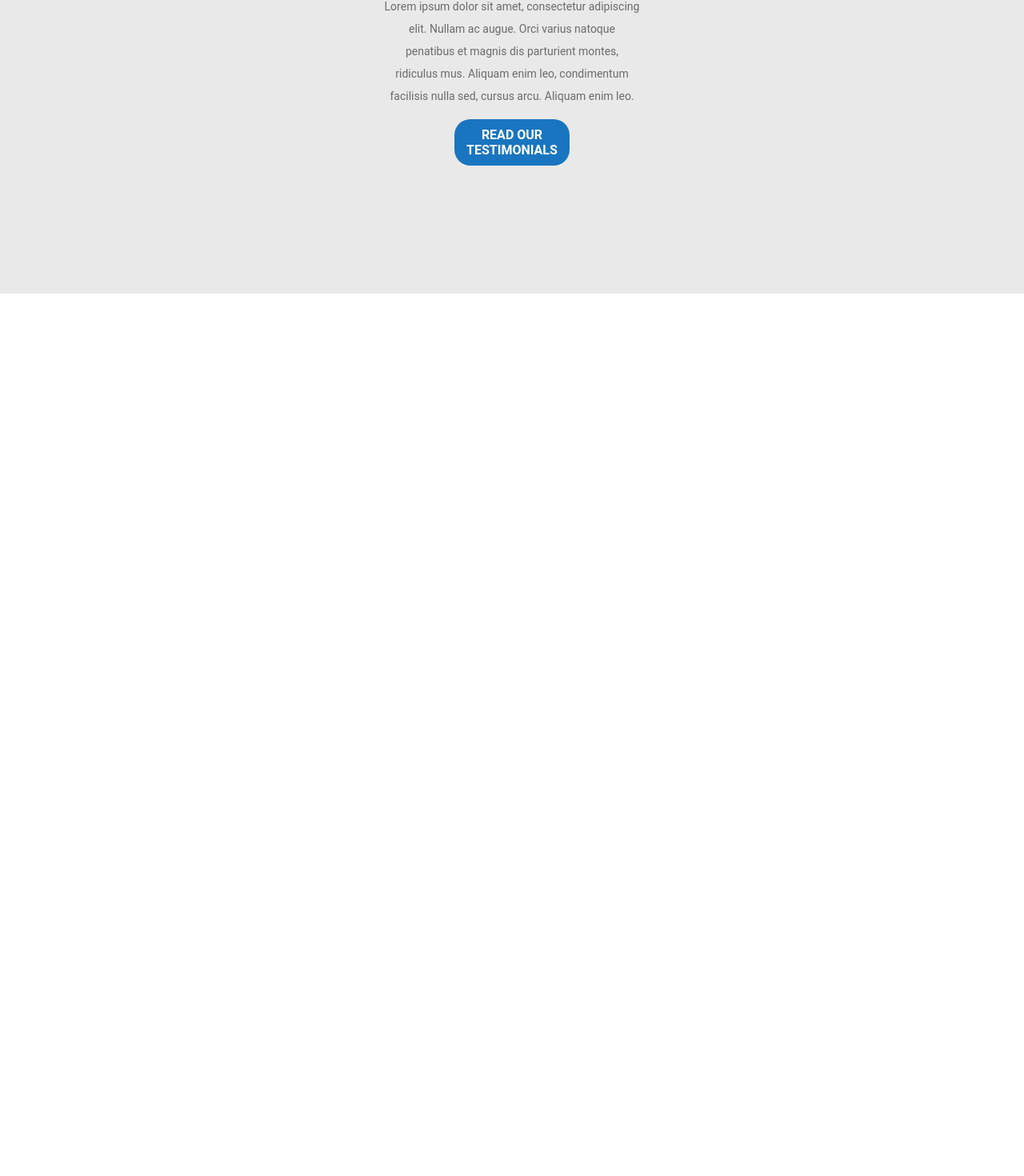
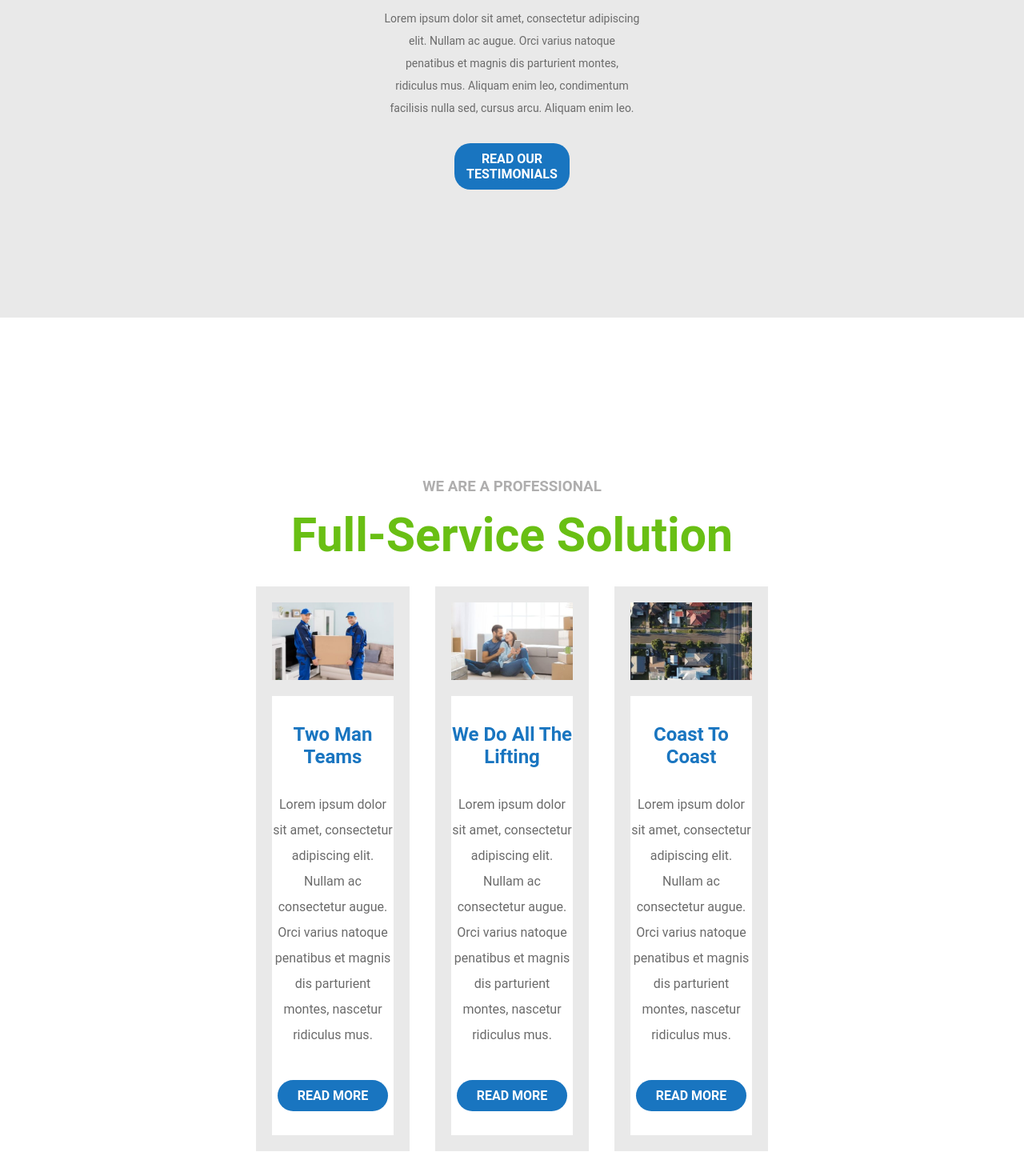
Before and after one commit to Sergjio97/proj-html-vuejs, a Vue app: page / in a window 1280 px wide. Shown: the part 1223-2693 px from the top of the page at 80% size. Before the commit the page ends 1590 px from the top, so only its background shows below. Built offline with nearby package versions, Linux system fonts and the light colour scheme.

Commit message:
main sezione 2

```diff
--- /dev/null
+++ b/src/components/elements/ServiceCard.vue
@@ -0,0 +1,72 @@
+<template>
+    <section>
+        <div class="service-card">
+            <img src="../../assets/img/avada-movers-serviceonephoto-final-400x255.jpg" alt="Two Man Teams">
+            <h2>Two Man Teams</h2>
+            <p>Lorem ipsum dolor sit amet, consectetur adipiscing elit. Nullam ac consectetur augue. Orci varius natoque penatibus et magnis dis parturient montes, nascetur ridiculus mus.</p>
+            <a href="#"><strong>read more</strong></a>
+        </div>
+
+        <div class="service-card">
+            <img src="../../assets/img/avada-movers-servicetwophoto-final-400x255.jpg" alt="We Do All The Lifting">
+            <h2>We Do All The Lifting</h2>
+            <p>Lorem ipsum dolor sit amet, consectetur adipiscing elit. Nullam ac consectetur augue. Orci varius natoque penatibus et magnis dis parturient montes, nascetur ridiculus mus.</p>
+            <a href="#"><strong>read more</strong></a>
+        </div>
+
+        <div class="service-card">
+            <img src="../../assets/img/avada-movers-servicethreephoto-final-400x255.jpg" alt="Coast To Coast">
+            <h2>Coast To Coast</h2>
+            <p>Lorem ipsum dolor sit amet, consectetur adipiscing elit. Nullam ac consectetur augue. Orci varius natoque penatibus et magnis dis parturient montes, nascetur ridiculus mus.</p>
+            <a href="#"><strong>read more</strong></a>
+        </div>
+    </section>
+</template>
+
+<script>
+export default {
+    name: 'ServiceCard',
+    props: {
+        ServiceCard: Array
+    },
+}
+</script>
+
+<style lang='scss' scoped>
+section {
+    width: 50%;
+    display: flex;
+    justify-content: space-between;
+}
+.service-card {
+    width: 30%;
+    padding-bottom: 40px;
+    text-align: center;
+    img {
+        width: 100%;
+        border-bottom: 20px solid #e9e9e9;
+    }
+    border: 20px solid #e9e9e9;
+    h2 {
+        color: #1975c0;
+        margin-top: 30px;
+        margin-bottom: 30px;
+    }
+    p {
+        color: #6b6b6b;
+        margin-bottom: 50px;
+        line-height: 2.0;
+    }
+    a {
+        text-decoration: none;
+        color: #fff;
+        background-color: #1975c0;
+        text-transform: uppercase;
+        padding: 10px 25px;
+        border-radius: 20px;
+    }
+    a:hover {
+        filter:opacity(80%);
+    }
+}
+</style>
--- a/src/components/macro/Main.vue
+++ b/src/components/macro/Main.vue
@@ -1,21 +1,19 @@
 <template>
   <main>
-
-    <section class="testimonials">
-      <div>
-        <h3>Headache free</h3>
-        <h1>Award Winning Moving Company</h1>
-        <p>Lorem ipsum dolor sit amet, consectetur adipiscing elit. Nullam ac augue. Orci varius natoque penatibus et magnis dis parturient montes, ridiculus mus. Aliquam enim leo, condimentum facilisis nulla sed, cursus arcu. Aliquam enim leo.</p>
-        <a href="#"><strong>Read our testimonials</strong></a>
-      </div>
-    </section>
-
+    <Testimonials/>
+    <Service/>
   </main>
 </template>
 
 <script>
+import Testimonials from '../sections/Testimonials.vue';
+import Service from '../sections/Service.vue';
 export default {
-    name: 'Main'
+    name: 'Main',
+    components: {
+      Testimonials,
+      Service,
+    }
 }
 </script>
 
@@ -23,51 +21,5 @@ export default {
 main {
   width: 100%;
 }
-.testimonials {
-  width: 100%;
-  display: flex;
-  flex-direction: column;
-  flex-wrap: wrap;
-  justify-content: center;
-  align-items: center;
-  background-color: #e9e9e9;
-  padding: 100px 0px;
-  div {
-    width: 25%;
-    text-align: center;
-    padding: 60px 0px;
-    display: flex;
-    flex-direction: column;
-    align-items: center;
-  }
-  h3 {
-  color: #afaeae;
-  text-transform: uppercase;
-  margin-bottom: 15px;
-  }
-  h1 {
-    font-size: 59px;
-    color: #69bf14;
-    margin-bottom: 15px;
-  }
-  p {
-    line-height: 2.0;
-    font-size: 14px;
-    color: #6b6b6b;
-    margin-bottom: 15px;
-  }
-  a {
-    width: 45%;
-    text-decoration: none;
-    text-transform: uppercase;
-    padding: 10px;
-    border-radius: 20px;
-    background-color: #1975c0;
-    color: #fff;
-    display: block;
-  }
-  a:hover {
-    filter:opacity(80%);
-  }
-}
+
 </style>
--- /dev/null
+++ b/src/components/sections/Service.vue
@@ -0,0 +1,47 @@
+<template>
+  <section class="service">
+      <h3>We are a professional</h3>
+      <h1>Full-Service Solution</h1>
+      <div class="box">
+        <ServiceCard/>
+      </div>
+  </section>
+</template>
+
+<script>
+import ServiceCard from '../elements/ServiceCard.vue'
+export default {
+    name: 'Service',
+    components: {
+        ServiceCard,
+    },
+
+}
+</script>
+
+<style lang='scss' scoped>
+.service {
+    width: 100%;
+    display: flex;
+    flex-direction: column;
+    flex-wrap: wrap;
+    justify-content: center;
+    align-items: center;
+    padding: 200px 0px;
+    h3 {
+        color: #afaeae;
+        text-transform: uppercase;
+        margin-bottom: 15px;
+    }
+    h1 {
+        font-size: 59px;
+        color: #69bf14;
+        margin-bottom: 30px;
+    }
+    .box {
+        width: 100%;
+        display: flex;
+        justify-content: center;
+    }
+}
+</style>
--- /dev/null
+++ b/src/components/sections/Testimonials.vue
@@ -0,0 +1,66 @@
+<template>
+    <section class="testimonials">
+        <div>
+            <h3>Headache free</h3>
+            <h1>Award Winning Moving Company</h1>
+            <p>Lorem ipsum dolor sit amet, consectetur adipiscing elit. Nullam ac augue. Orci varius natoque penatibus et magnis dis parturient montes, ridiculus mus. Aliquam enim leo, condimentum facilisis nulla sed, cursus arcu. Aliquam enim leo.</p>
+            <a href="#"><strong>Read our testimonials</strong></a>
+        </div>
+    </section>
+</template>
+
+<script>
+export default {
+    name: 'Testimonials'
+}
+</script>
+
+<style lang='scss' scoped>
+.testimonials {
+  width: 100%;
+  display: flex;
+  flex-direction: column;
+  flex-wrap: wrap;
+  justify-content: center;
+  align-items: center;
+  background-color: #e9e9e9;
+  padding: 100px 0px;
+    div {
+        width: 25%;
+        text-align: center;
+        padding: 60px 0px;
+        display: flex;
+        flex-direction: column;
+        align-items: center;
+    }
+    h3 {
+    color: #afaeae;
+    text-transform: uppercase;
+    margin-bottom: 15px;
+    }
+    h1 {
+        font-size: 59px;
+        color: #69bf14;
+        margin-bottom: 30px;
+    }
+    p {
+        line-height: 2.0;
+        font-size: 14px;
+        color: #6b6b6b;
+        margin-bottom: 30px;
+    }
+    a {
+        width: 45%;
+        text-decoration: none;
+        text-transform: uppercase;
+        padding: 10px;
+        border-radius: 20px;
+        background-color: #1975c0;
+        color: #fff;
+        display: block;
+    }
+    a:hover {
+        filter:opacity(80%);
+    }
+}
+</style>
```
